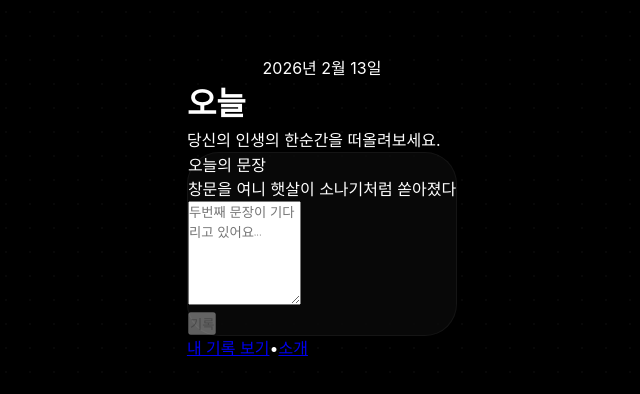
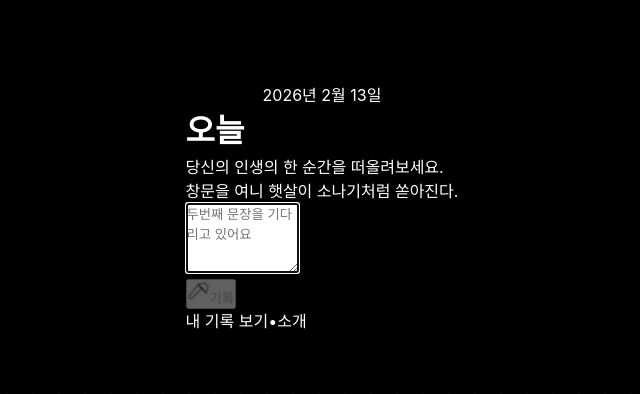
Before and after one commit to hsunp77-hub/human-text, a Next.js app: page / in a window 1280 px wide. Shown: the part 192-586 px from the top of the page, without its empty margins (318-958 px from the left). Built offline with nearby package versions, Linux system fonts and the light colour scheme.

Commit message:
Design: Ultimate minimal writing flow with fountain pen icon

```diff
--- a/src/app/globals.css
+++ b/src/app/globals.css
@@ -1,12 +1,9 @@
 :root {
-  /* Premium Dark Palette */
+  /* Minimal Dark Palette */
   --bg-color: #000000;
-  --card-bg: rgba(255, 255, 255, 0.03);
-  /* More subtle card */
   --text-primary: #FFFFFF;
   --text-secondary: rgba(255, 255, 255, 0.4);
-  --accent-color: rgba(255, 255, 255, 0.2);
-  --border-color: rgba(255, 255, 255, 0.05);
+  --accent-color: rgba(255, 255, 255, 0.15);
 
   --font-sans: 'Inter', -apple-system, BlinkMacSystemFont, "Segoe UI", Roboto, sans-serif;
   --font-handwriting: 'Nanum Pen Script', cursive;
@@ -24,6 +21,8 @@ body {
   font-family: var(--font-sans);
   line-height: 1.5;
   -webkit-font-smoothing: antialiased;
+  overflow: hidden;
+  /* Prevent scroll for the minimal centered look */
 }
 
 /* Layout Utilities */
@@ -33,21 +32,21 @@ body {
   justify-content: center;
   align-items: center;
   background-color: #000000;
-  /* Very subtle Moleskine Dot Pattern */
-  background-image: radial-gradient(rgba(255, 255, 255, 0.03) 1px, transparent 1px);
-  background-size: 24px 24px;
+  /* Extremely subtle Moleskine Dot Pattern */
+  background-image: radial-gradient(rgba(255, 255, 255, 0.02) 1px, transparent 1px);
+  background-size: 26px 26px;
 }
 
 .mobile-view {
   width: 100%;
-  max-width: 480px;
+  max-width: 540px;
   min-height: 100vh;
   position: relative;
   display: flex;
   flex-direction: column;
   justify-content: center;
   align-items: center;
-  padding: 40px 24px;
+  padding: 40px;
 }
 
 /* Typography Utilities */
@@ -55,12 +54,8 @@ body {
   font-family: var(--font-handwriting);
 }
 
-/* Glassmorphism Card */
-.glass-card {
-  background: var(--card-bg);
-  backdrop-filter: blur(20px);
-  -webkit-backdrop-filter: blur(20px);
-  border: 1px solid var(--border-color);
-  border-radius: 32px;
-  width: 100%;
+/* Link reset */
+a {
+  color: inherit;
+  text-decoration: none;
 }
--- a/src/app/page.tsx
+++ b/src/app/page.tsx
@@ -23,70 +23,74 @@ export default function Home() {
     <div className="app-container">
       <div className="mobile-view">
 
-        {/* Date at Top */}
-        <div className="absolute top-12 text-sm font-semibold tracking-tight opacity-40" style={{ color: 'var(--text-primary)' }}>
+        {/* Date - Top Right Alignment */}
+        <div className="absolute top-10 right-10 text-sm font-semibold tracking-tight opacity-40 shrink-0">
           {today}
         </div>
 
-        {/* Main Content Area */}
-        <div className="flex flex-col items-center justify-center w-full">
+        {/* Main Section - All Centered Vertical Flow */}
+        <div className={`w-full flex flex-col items-center justify-center transition-all duration-1000 ${mounted ? 'opacity-100 translate-y-0' : 'opacity-0 translate-y-4'}`}>
 
-          {/* Logo/Title Area */}
-          <div className={`text-center mb-16 transition-all duration-1000 ${mounted ? 'opacity-100 translate-y-0' : 'opacity-0 translate-y-4'}`}>
-            <h1 className="text-6xl font-bold mb-6 tracking-tighter" style={{ color: 'var(--text-primary)' }}>
+          {/* Title Area */}
+          <div className="text-center mb-16">
+            <h1 className="text-6xl font-bold mb-4 tracking-tighter">
               오늘
             </h1>
-            <p className="text-xl font-medium tracking-tight opacity-60" style={{ color: 'var(--text-primary)' }}>
-              당신의 인생의 한순간을 떠올려보세요.
+            <p className="text-xl font-medium tracking-tight opacity-60">
+              당신의 인생의 한 순간을 떠올려보세요.
             </p>
           </div>
 
-          {/* Today's Sentence Card */}
-          <div className={`w-full max-w-md mb-16 transition-all duration-1000 delay-200 ${mounted ? 'opacity-100 translate-y-0' : 'opacity-0 translate-y-4'}`}>
-            <div className="glass-card p-10 pb-8">
-              <p className="text-[11px] font-bold mb-5 uppercase tracking-[0.2em] opacity-40" style={{ color: 'var(--text-primary)' }}>
-                오늘의 문장
-              </p>
-              <p className="text-2xl leading-[1.6] mb-10 font-medium" style={{ color: 'var(--text-primary)' }}>
-                창문을 여니 햇살이 소나기처럼 쏟아졌다
-              </p>
+          {/* Writing Flow Section */}
+          <div className="w-full max-w-sm flex flex-col items-center mb-16">
+            <div className="w-full text-center">
+              {/* Reference Text - Integrated Design */}
+              <div className="text-2xl leading-relaxed mb-4 font-medium opacity-80">
+                창문을 여니 햇살이 소나기처럼 쏟아진다.
+              </div>
 
-              {/* Writing Area */}
-              <div className="relative mb-10 bg-white/5 rounded-2xl p-6 min-h-[220px]">
+              {/* Textarea - Borderless, Integrated cursor moving feel */}
+              <div className="relative w-full">
                 <textarea
-                  className="w-full bg-transparent border-none text-white text-xl leading-relaxed resize-none outline-none font-hand placeholder:text-white/10"
+                  className="w-full bg-transparent border-none text-white text-2xl leading-relaxed resize-none outline-none font-hand text-center placeholder:text-white/20"
                   value={text}
                   onChange={(e) => {
                     if (e.target.value.length <= MAX_CHARS) setText(e.target.value);
                   }}
-                  placeholder="두번째 문장이 기다리고 있어요..."
+                  placeholder="두번째 문장을 기다리고 있어요"
                   spellCheck={false}
-                  rows={6}
+                  rows={4}
+                  autoFocus
                 />
               </div>
+            </div>
 
-              {/* Record Button - Pill Shape */}
-              <button
-                className={`flex items-center justify-center w-full text-center py-5 rounded-full font-bold text-lg transition-all duration-500 ${text.length > 0 ? 'bg-white text-black scale-100' : 'bg-white/10 text-white/20 cursor-not-allowed'}`}
-                disabled={text.length === 0}
-              >
-                기록
-              </button>
-            </div>
+            {/* Record Button - Centered with Fountain Pen Icon */}
+            <button
+              className={`mt-10 flex items-center justify-center gap-3 px-10 py-5 rounded-full font-bold text-lg transition-all duration-500 ${text.length > 0 ? 'bg-white text-black scale-100' : 'bg-white/10 text-white/20 cursor-not-allowed'}`}
+              disabled={text.length === 0}
+            >
+              <svg width="22" height="22" viewBox="0 0 24 24" fill="none" stroke="currentColor" strokeWidth="2.5" strokeLinecap="round" strokeLinejoin="round">
+                <path d="m11 4 4 4-10.5 10.5c-.77.77-2.36 1-3 .5s-.27-2.23.5-3Z" />
+                <path d="m11 4 7-2 4 4-2 7Z" />
+                <path d="m15 8 4 4" />
+              </svg>
+              기록
+            </button>
           </div>
 
-          {/* Navigation Links */}
-          <div className={`flex items-center gap-4 transition-all duration-1000 delay-300 ${mounted ? 'opacity-100 translate-y-0' : 'opacity-0 translate-y-4'}`}>
+          {/* Footer - Centered */}
+          <div className="flex items-center gap-4 opacity-40">
             <Link
               href="/archive"
-              className="text-sm font-semibold tracking-wide opacity-40 hover:opacity-100 transition-opacity"
+              className="text-sm font-semibold tracking-wide hover:opacity-100 transition-opacity"
             >
               내 기록 보기
             </Link>
-            <span className="opacity-20 text-xs">•</span>
+            <span className="text-xs opacity-40 text-white select-none">•</span>
             <Link
               href="/about"
-              className="text-sm font-semibold tracking-wide opacity-40 hover:opacity-100 transition-opacity"
+              className="text-sm font-semibold tracking-wide hover:opacity-100 transition-opacity"
             >
               소개
             </Link>
```
